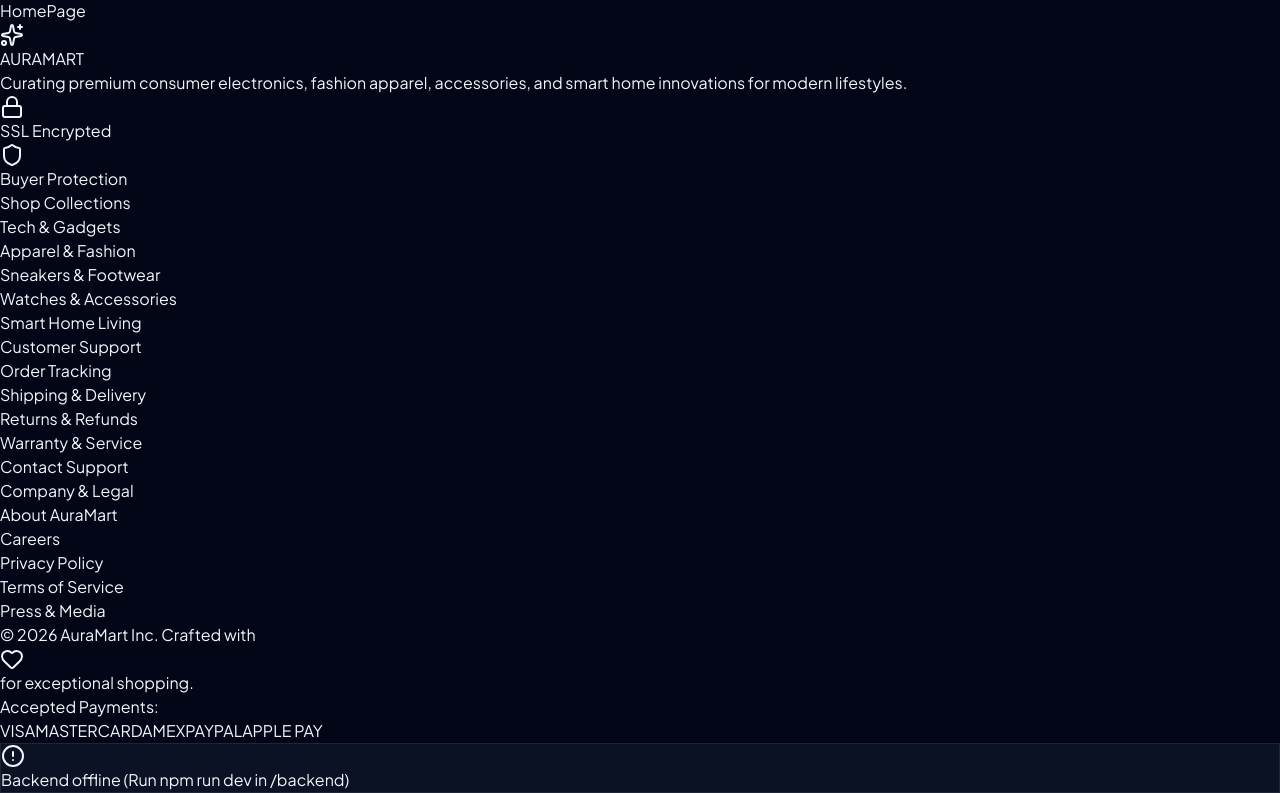
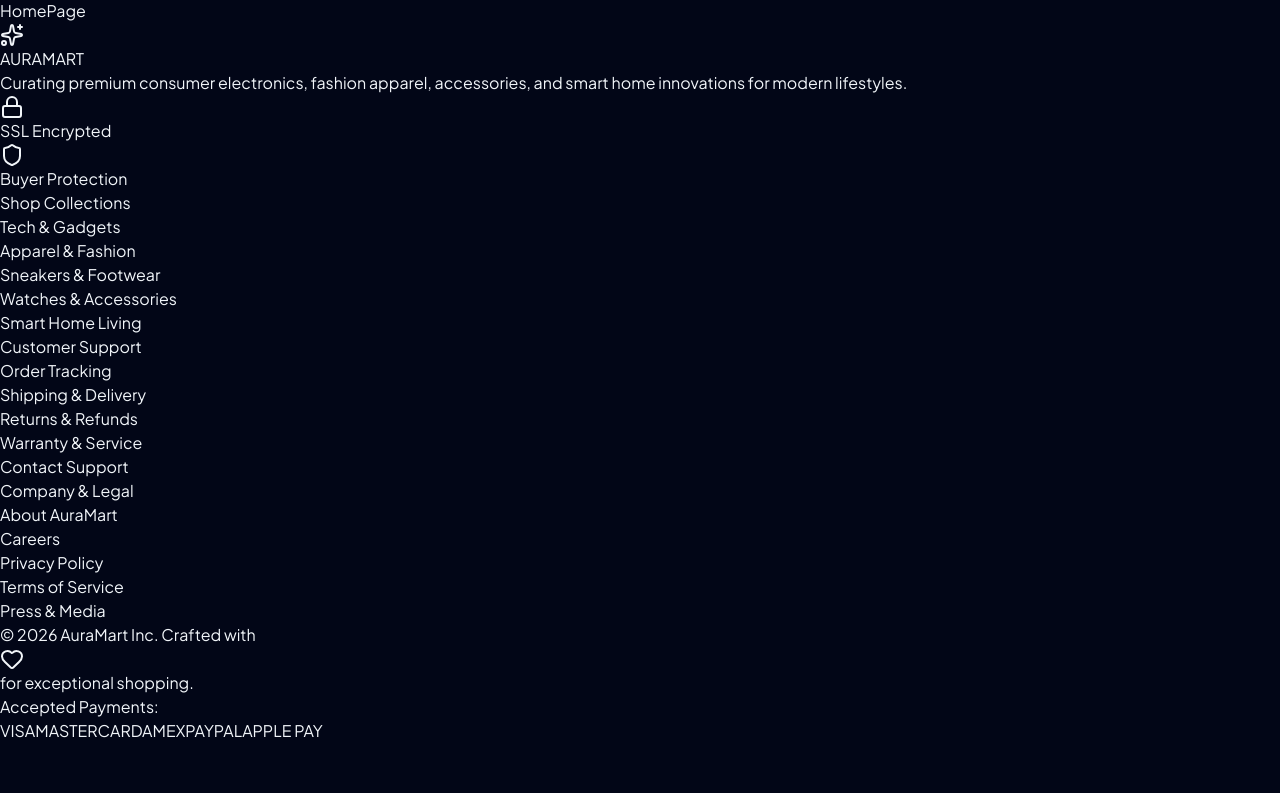
Before and after one commit to abdullahverse9176/e-commerce-project, a React (Vite) app in the folder frontend/: page / in a window 1280 px wide. Shown: the part 243-1036 px from the top of the page. After the commit the page ends 986 px from the top, so only its background shows below. Built offline with nearby package versions, Linux system fonts and the light colour scheme; no server answers.

Commit message:
refactor: remove backend health check logic and UI components from App.tsx

```diff
--- a/frontend/src/App.tsx
+++ b/frontend/src/App.tsx
@@ -1,59 +1,23 @@
-import { useEffect, useState } from 'react';
 import { BrowserRouter, Routes, Route } from 'react-router-dom';
 import { AuthProvider } from './context/AuthContext';
 import { Layout } from './components/Layout';
 import { HomePage } from './pages/HomePage';
-import { Activity, CheckCircle2, AlertCircle } from 'lucide-react';
 
 import { LoginPage } from './pages/LoginPage';
 
-interface HealthResponse {
-  status: string;
-  message: string;
-}
-
 export function App() {
-  const [backendStatus, setBackendStatus] = useState<'connecting' | 'online' | 'offline'>('connecting');
-  const [backendMessage, setBackendMessage] = useState<string>('Connecting to Express backend...');
-
-  useEffect(() => {
-    fetch('/api/health')
-      .then((res) => res.json())
-      .then((data: HealthResponse) => {
-        setBackendStatus('online');
-        setBackendMessage(data.message || 'Express backend online');
-      })
-      .catch(() => {
-        setBackendStatus('offline');
-        setBackendMessage('Backend offline (Run npm run dev in /backend)');
-      });
-  }, []);
 
   return (
     <AuthProvider>
       <BrowserRouter>
         <div className="relative">
           <Routes>
-            {/* Shared Layout wrapper containing Navbar (Header) & Footer */}
             <Route path="/" element={<Layout />}>
               <Route index element={<HomePage />} />
               <Route path="login" element={<LoginPage />} />
             </Route>
           </Routes>
 
-          {/* Floating Backend Health Status Badge */}
-          <div className="fixed bottom-4 left-4 z-40 hidden sm:flex items-center gap-2 glass-panel border border-slate-800 px-3.5 py-2 rounded-full shadow-2xl text-xs">
-            {backendStatus === 'connecting' && (
-              <Activity className="w-3.5 h-3.5 text-amber-400 animate-spin" />
-            )}
-            {backendStatus === 'online' && (
-              <CheckCircle2 className="w-3.5 h-3.5 text-emerald-400" />
-            )}
-            {backendStatus === 'offline' && (
-              <AlertCircle className="w-3.5 h-3.5 text-rose-400" />
-            )}
-            <span className="text-slate-300 font-semibold">{backendMessage}</span>
-          </div>
         </div>
       </BrowserRouter>
     </AuthProvider>
```
